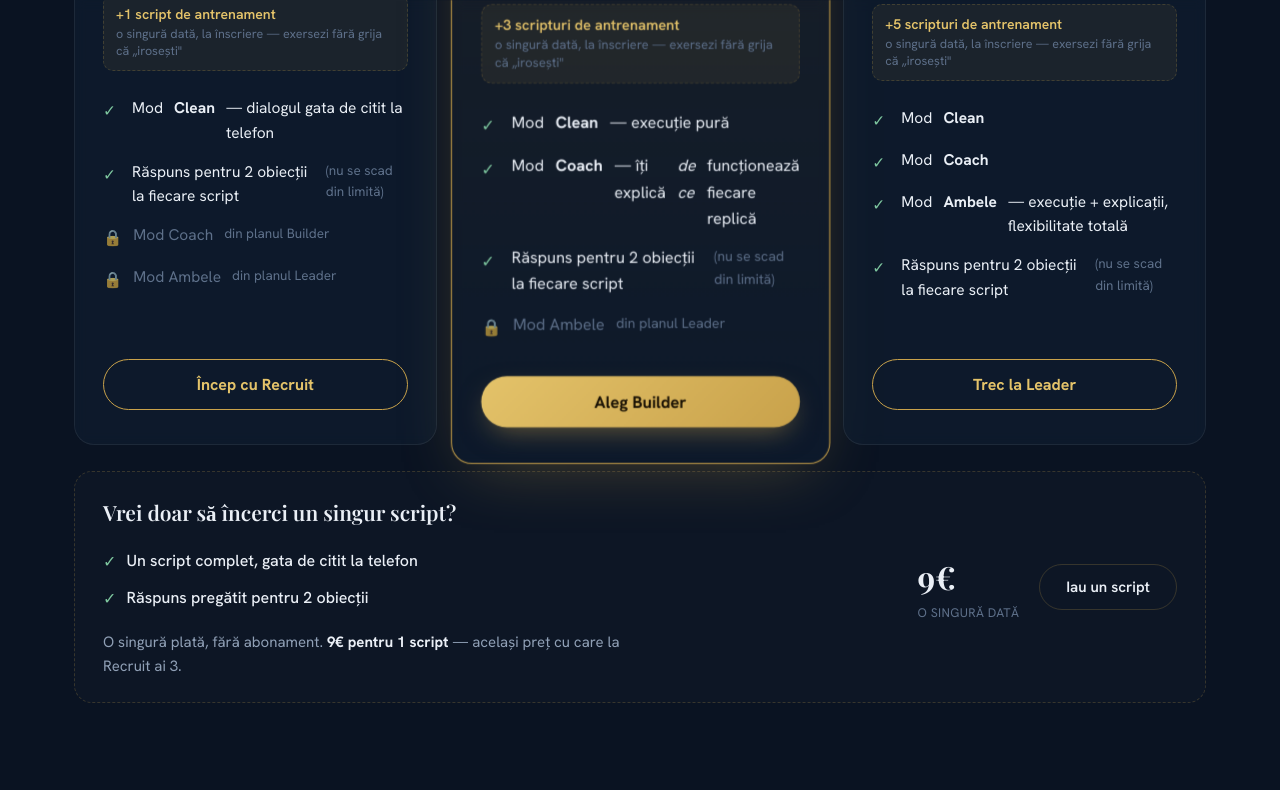
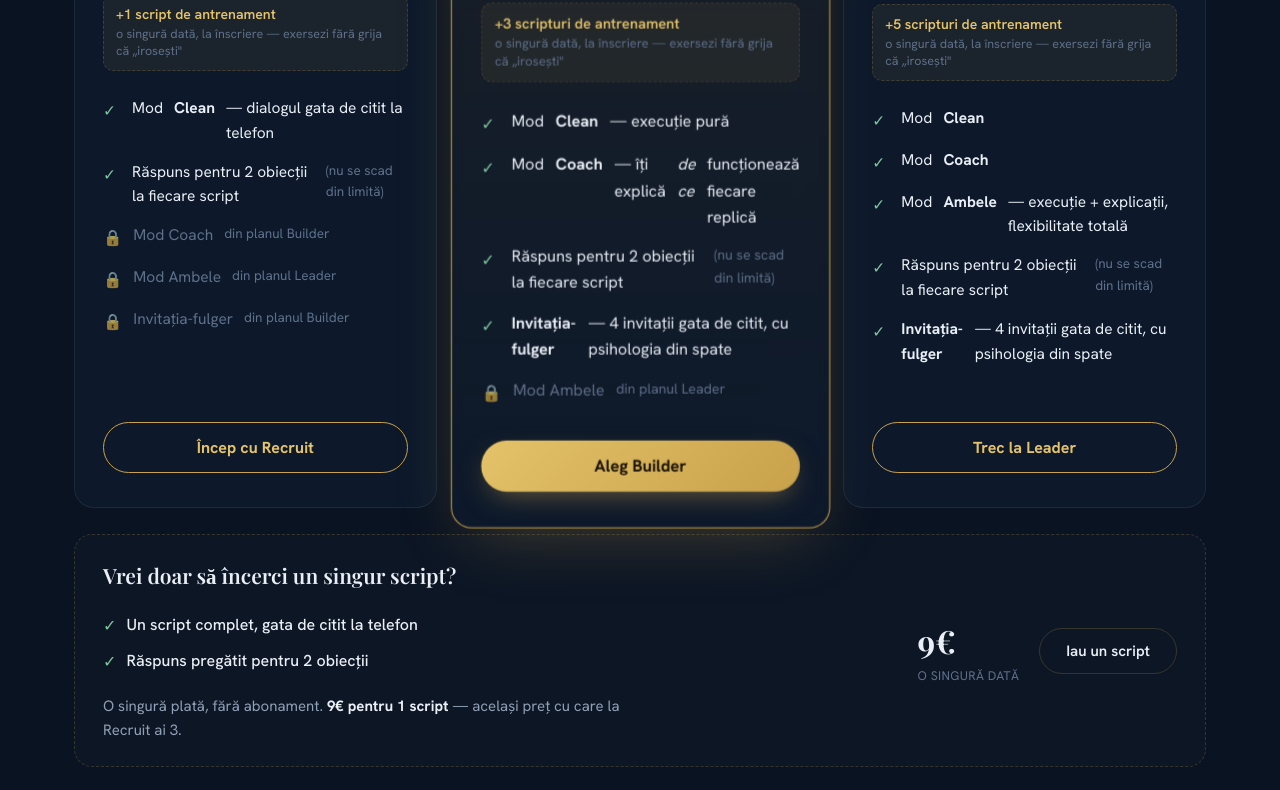
Before and after one commit to Octavian22mlm/hos-landing, a website: page preturi.html in a window 1280 px wide. Shown: the part 5343-6133 px from the top of the page. Drawn offline with nearby package versions, Linux system fonts and the light colour scheme; no server answers.

Commit message:
Update preturi.html

```diff
--- a/preturi.html
+++ b/preturi.html
@@ -681,6 +681,7 @@
           <li><span class="ic check">✓</span> Răspuns pentru 2 obiecții la fiecare script <small>(nu se scad din limită)</small></li>
           <li class="locked" onclick="lockToast('Coach')"><span class="ic lock">🔒</span> Mod Coach <small>din planul Builder</small></li>
           <li class="locked" onclick="lockToast('Ambele')"><span class="ic lock">🔒</span> Mod Ambele <small>din planul Leader</small></li>
+          <li class="locked" onclick="lockToast('Invitația-fulger')"><span class="ic lock">🔒</span> Invitația-fulger <small>din planul Builder</small></li>
         </ul>
         <button class="btn-card" onclick="selectPlan('recruit')">Încep cu Recruit</button>
       </div>
@@ -700,6 +701,7 @@
           <li><span class="ic check">✓</span> Mod <b>Clean</b> — execuție pură</li>
           <li><span class="ic check">✓</span> Mod <b>Coach</b> — îți explică <em>de ce</em> funcționează fiecare replică</li>
           <li><span class="ic check">✓</span> Răspuns pentru 2 obiecții la fiecare script <small>(nu se scad din limită)</small></li>
+          <li><span class="ic check">✓</span> <b>Invitația-fulger</b> — 4 invitații gata de citit, cu psihologia din spate</li>
           <li class="locked" onclick="lockToast('Ambele')"><span class="ic lock">🔒</span> Mod Ambele <small>din planul Leader</small></li>
         </ul>
         <button class="btn-card" onclick="selectPlan('builder')">Aleg Builder</button>
@@ -720,6 +722,7 @@
           <li><span class="ic check">✓</span> Mod <b>Coach</b></li>
           <li><span class="ic check">✓</span> Mod <b>Ambele</b> — execuție + explicații, flexibilitate totală</li>
           <li><span class="ic check">✓</span> Răspuns pentru 2 obiecții la fiecare script <small>(nu se scad din limită)</small></li>
+          <li><span class="ic check">✓</span> <b>Invitația-fulger</b> — 4 invitații gata de citit, cu psihologia din spate</li>
         </ul>
         <button class="btn-card" onclick="selectPlan('leader')">Trec la Leader</button>
       </div>
@@ -746,7 +749,7 @@
   <section class="sec">
     <div class="sec-head">
       <div class="eyebrow">Ce primești de fapt</div>
-      <h2>Trei moduri. De la execuție la măiestrie.</h2>
+      <h2>Trei moduri.<br>De la execuție la măiestrie.</h2>
       <p>Nu plătești doar pentru mai multe scripturi — plătești pentru cât de mult înțelegi din ce spui.</p>
     </div>
     <div class="modes">
```
